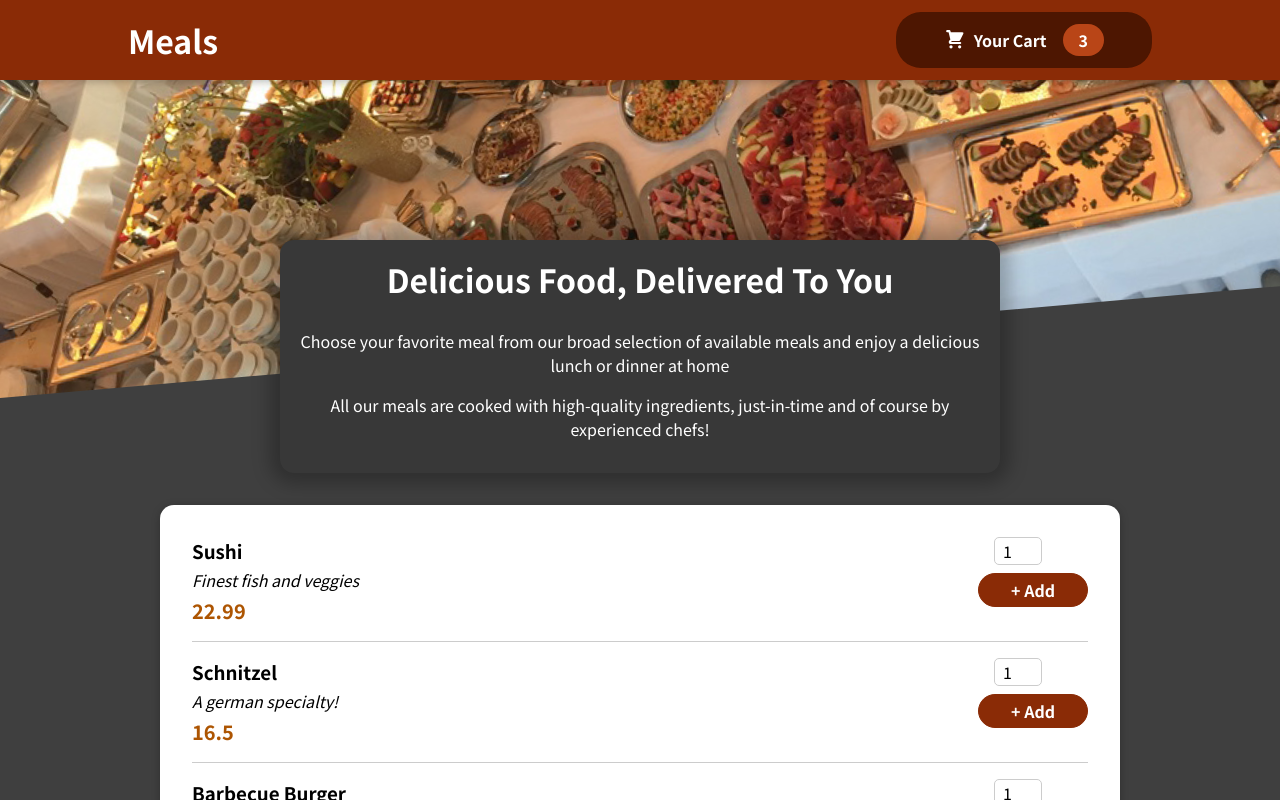
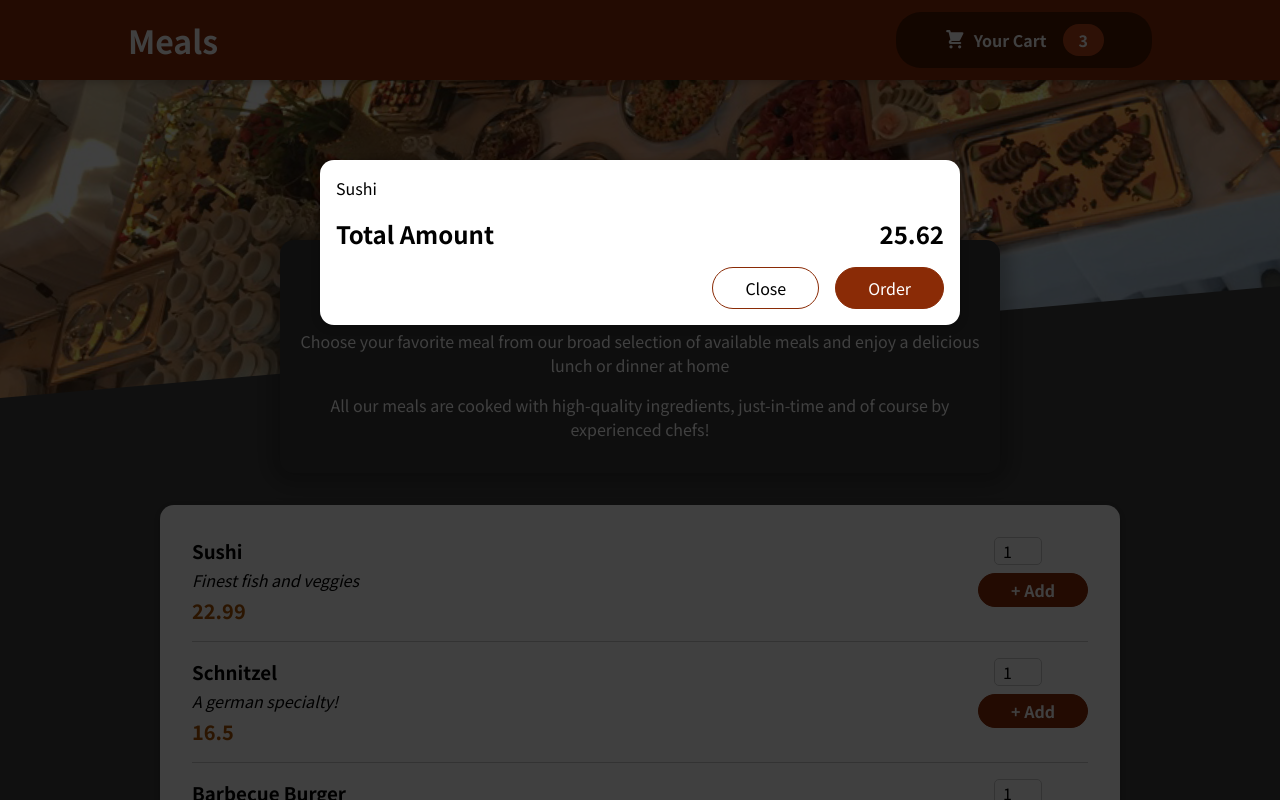
Before and after one commit to Maverick2502/food-app-react, a React (Create React App) app: page / in a window 1280 px wide. Shown: the top 800 px of the page. Built offline with nearby package versions, Linux system fonts and the light colour scheme.

Commit message:
Adding a Modal via React Portals

```diff
--- a/public/index.html
+++ b/public/index.html
@@ -28,6 +28,7 @@
   </head>
   <body>
     <noscript>You need to enable JavaScript to run this app.</noscript>
+    <div id="overlays"></div>
     <div id="root"></div>
     <!--
       This HTML file is a template.
--- a/src/App.js
+++ b/src/App.js
@@ -1,10 +1,12 @@
 import React, { Fragment } from "react";
 import Header from "./components/Layout/Header";
 import Meals from "./components/Meals/Meals";
+import Cart from "./components/Cart/Cart";
 
 function App() {
   return (
     <Fragment>
+      <Cart />
       <Header />
       <main>
         <Meals />
--- a/src/components/Cart/Cart.jsx
+++ b/src/components/Cart/Cart.jsx
@@ -1,4 +1,5 @@
 import React from "react";
+import Modal from "../UI/Modal";
 import classes from "./Cart.module.css";
 
 function Cart(props) {
@@ -11,7 +12,7 @@
   );
 
   return (
-    <div>
+    <Modal>
       {cartItems}
       <div className={classes.total}>
         <span>Total Amount</span>
@@ -21,7 +22,7 @@
         <button className={classes["button-alt"]}>Close</button>
         <button className={classes.button}>Order</button>
       </div>
-    </div>
+    </Modal>
   );
 }
 
--- /dev/null
+++ b/src/components/UI/Modal.jsx
@@ -0,0 +1,31 @@
+import React, { Fragment } from "react";
+import ReactDOM from "react-dom";
+import classes from "./Modal.module.css";
+
+function Backdrop(props) {
+  return <div className={classes.backdrop}></div>;
+}
+
+function ModalOverlay(props) {
+  return (
+    <div className={classes.modal}>
+      <div className={classes.content}>{props.children}</div>
+    </div>
+  );
+}
+
+const portalElement = document.getElementById("overlays");
+
+function Modal(props) {
+  return (
+    <Fragment>
+      {ReactDOM.createPortal(<Backdrop />, portalElement)}
+      {ReactDOM.createPortal(
+        <ModalOverlay>{props.children}</ModalOverlay>,
+        portalElement
+      )}
+    </Fragment>
+  );
+}
+
+export default Modal;
--- /dev/null
+++ b/src/components/UI/Modal.module.css
@@ -0,0 +1,40 @@
+.backdrop {
+  position: fixed;
+  top: 0;
+  left: 0;
+  width: 100%;
+  height: 100vh;
+  z-index: 20;
+  background-color: rgba(0, 0, 0, 0.75);
+}
+
+.modal {
+  position: fixed;
+  top: 20vh;
+  left: 5%;
+  width: 90%;
+  background-color: white;
+  padding: 1rem;
+  border-radius: 14px;
+  box-shadow: 0 2px 8px rgba(0, 0, 0, 0.25);
+  z-index: 30;
+  animation: slide-down 300ms ease-out forwards;
+}
+
+@media (min-width: 768px) {
+  .modal {
+    width: 40rem;
+    left: calc(50% - 20rem);
+  }
+}
+
+@keyframes slide-down {
+  from {
+    opacity: 0;
+    transform: translateY(-3rem);
+  }
+  to {
+    opacity: 1;
+    transform: translateY(0);
+  }
+}
```
Also changed, not shown: 1 other file (tests, documents, lock files or other folders).
